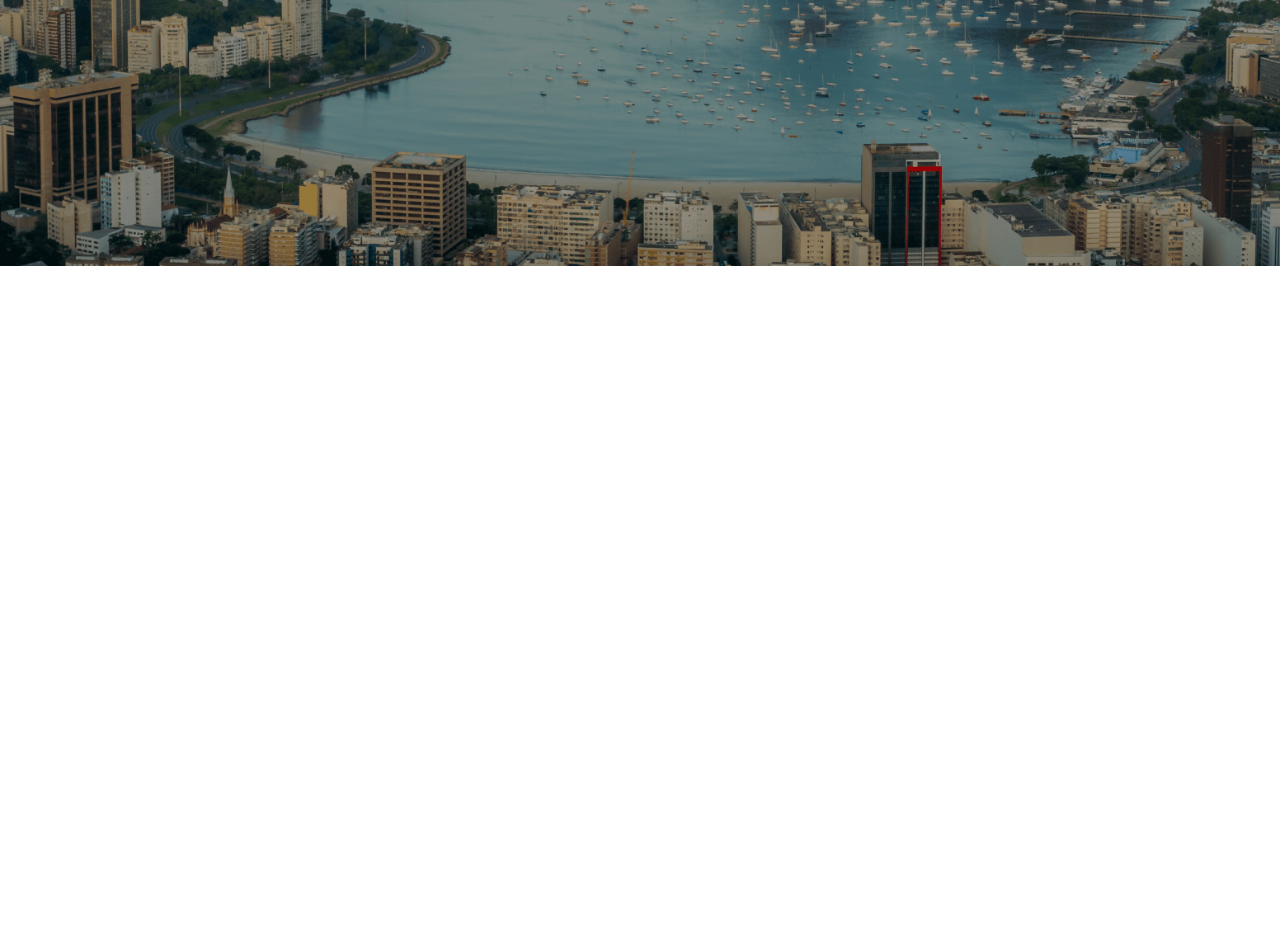
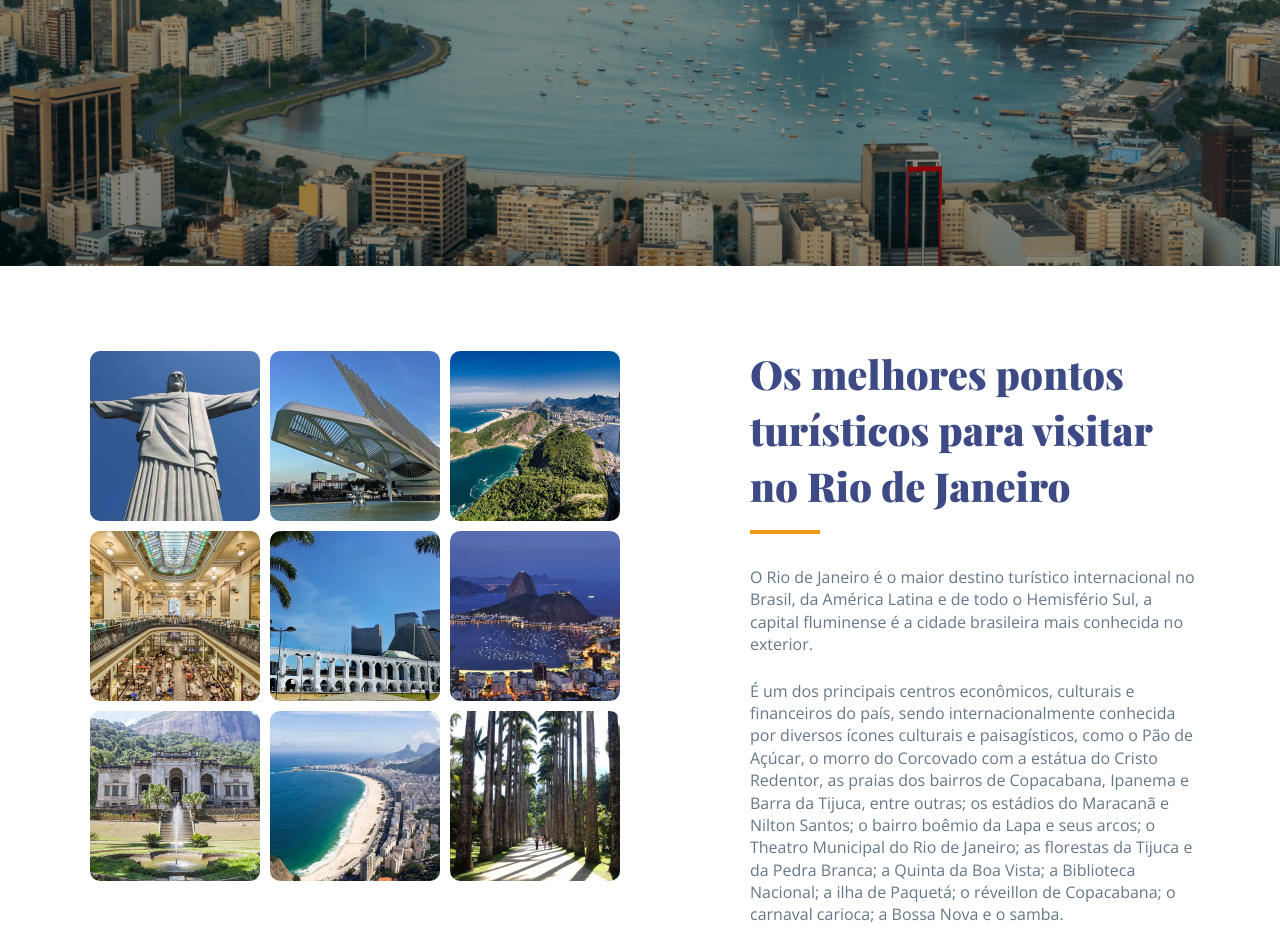
Before and after one commit to tnnacademy/gotravel, a plain HTML site: page index.html in a window 1280 px wide. Shown: the part 534-1484 px from the top of the page. Before the commit the page ends 801 px from the top, so only its background shows below. Drawn offline with nearby package versions, Linux system fonts and the light colour scheme.

Commit message:
Seção melhores dicas

```diff
--- a/_src/scss/components/_index.scss
+++ b/_src/scss/components/_index.scss
@@ -1,3 +1,5 @@
 @import "grid/index";
 @import "header";
 @import "hero";
+@import "melhores-pontos";
+@import "section";
--- /dev/null
+++ b/_src/scss/components/_melhores-pontos.scss
@@ -0,0 +1,19 @@
+.melhores-pontos {
+  display: flex;
+  flex-wrap: wrap;
+  max-width: 550px;
+  width: 100%;
+  margin: 0 auto;
+  font-size: 0;
+
+
+  li {
+    padding: 5px;
+    width: 33.333%;
+
+    img {
+      border-radius: 10px;
+      @include img-responsive();
+    }
+  }
+}
--- /dev/null
+++ b/_src/scss/components/_section.scss
@@ -0,0 +1,49 @@
+.section {
+  margin: 40px 0;
+
+  @media(min-width: 1200px) {
+    margin: 80px 0;
+  }
+}
+
+// section title
+.title {
+  margin-bottom: 32px;
+  text-align: center;
+  font-family: $font_title;
+  font-weight: 900;
+  font-size: 2.6rem;
+  color: $color_primary_1;
+
+  @media(min-width: 768px) {
+    text-align: left;
+    font-size: 3.2rem;
+  }
+
+  @media(min-width: 1200px) {
+    font-size: 4.0rem;
+  }
+
+  &.border-left {
+    &:after {
+      content: "";
+      display: block;
+      margin: 16px auto 0 auto;
+      height: 4px;
+      width: 70px;
+      background: $color_primary_2;
+
+      @media(min-width: 768px) {
+        margin-left: 0;
+      }
+    }
+  }
+}
+
+// section description
+.section-text {
+  p {
+    margin-bottom: 24px;
+    color: $color_text;
+  }
+}
--- a/index.html
+++ b/index.html
@@ -42,7 +42,37 @@
     </div>
   </div>
 
+  <!-- melhores dicas -->
+  <div class="section">
+    <div class="container">
+      <div class="row">
+        <div class="col-12 col-md-6 order-md-2 col-lg-5 offset-lg-1">
+          <div class="section-text">
+            <h2 class="title border-left">Os melhores pontos turísticos para visitar no Rio de Janeiro</h2>
 
+            <p>O Rio de Janeiro é o maior destino turístico internacional no Brasil, da América Latina e de todo o Hemisfério Sul, a
+            capital fluminense é a cidade brasileira mais conhecida no exterior.</p>
+
+            <p>É um dos principais centros econômicos, culturais e financeiros do país, sendo internacionalmente conhecida por diversos ícones culturais e paisagísticos, como o Pão de Açúcar, o morro do Corcovado com a estátua do Cristo Redentor, as praias dos bairros de Copacabana, Ipanema e Barra da Tijuca, entre outras; os estádios do Maracanã e Nilton Santos; o bairro boêmio da Lapa e seus arcos; o Theatro Municipal do Rio de Janeiro; as florestas da Tijuca e da Pedra Branca; a Quinta da Boa Vista; a Biblioteca Nacional; a ilha de Paquetá; o réveillon de Copacabana; o carnaval carioca; a Bossa Nova e o samba.</p>
+          </div>
+        </div>
+
+        <div class="col-12 col-md-6 order-md-1 col-lg-6">
+          <ul class="melhores-pontos">
+            <li><img src="static/images/ponto-1.png"></li>
+            <li><img src="static/images/ponto-2.png"></li>
+            <li><img src="static/images/ponto-3.png"></li>
+            <li><img src="static/images/ponto-4.png"></li>
+            <li><img src="static/images/ponto-5.png"></li>
+            <li><img src="static/images/ponto-6.png"></li>
+            <li><img src="static/images/ponto-7.png"></li>
+            <li><img src="static/images/ponto-8.png"></li>
+            <li><img src="static/images/ponto-9.png"></li>
+          </ul>
+        </div>
+      </div>
+    </div>
+  </div>
   <script src="static/js/all.js"></script>
 </body>
 </html>
```
Also changed, not shown: static/css/all.css, static/images/ponto-1.png (added), static/images/ponto-2.png (added), static/images/ponto-3.png (added), static/images/ponto-4.png (added), static/images/ponto-5.png (added), static/images/ponto-6.png (added), static/images/ponto-7.png (added), static/images/ponto-8.png (added), static/images/ponto-9.png (added).
